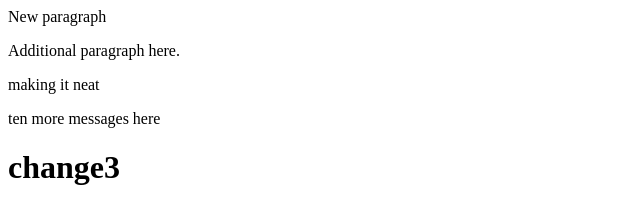
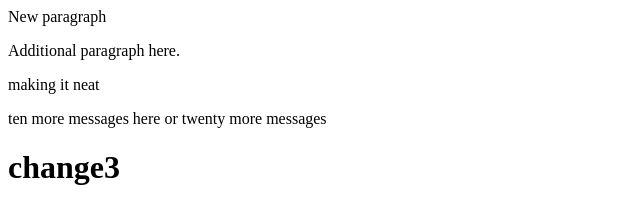
Before and after one commit to silverpenguin15/Git-Collaboration, a plain HTML site: page index.html in a window 1280 px wide. Shown: the whole page, without its empty margins (0-640 px from the left). Drawn offline with Linux system fonts and the light colour scheme.

Commit message:
Changed second-to-last paragraph

```diff
--- a/index.html
+++ b/index.html
@@ -8,7 +8,7 @@
     <p>New paragraph</p>
     <p>Additional paragraph here.</p>
     <p>making it neat</p>
-    <p>ten more messages here</p>
+    <p>ten more messages here or twenty more messages</p>
     <h1>change3</h1>
   </body>
 </html>
```
